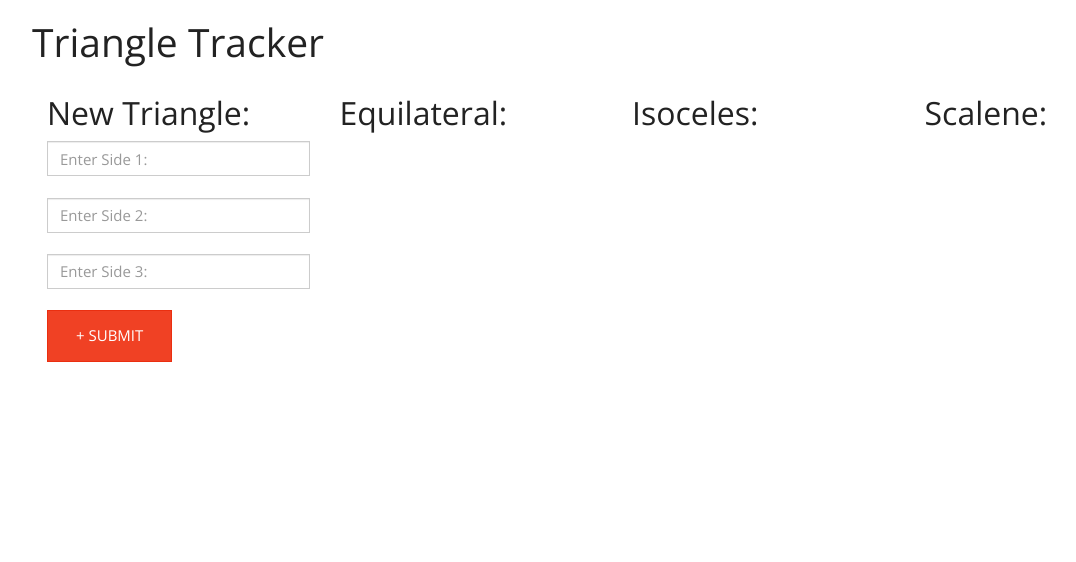
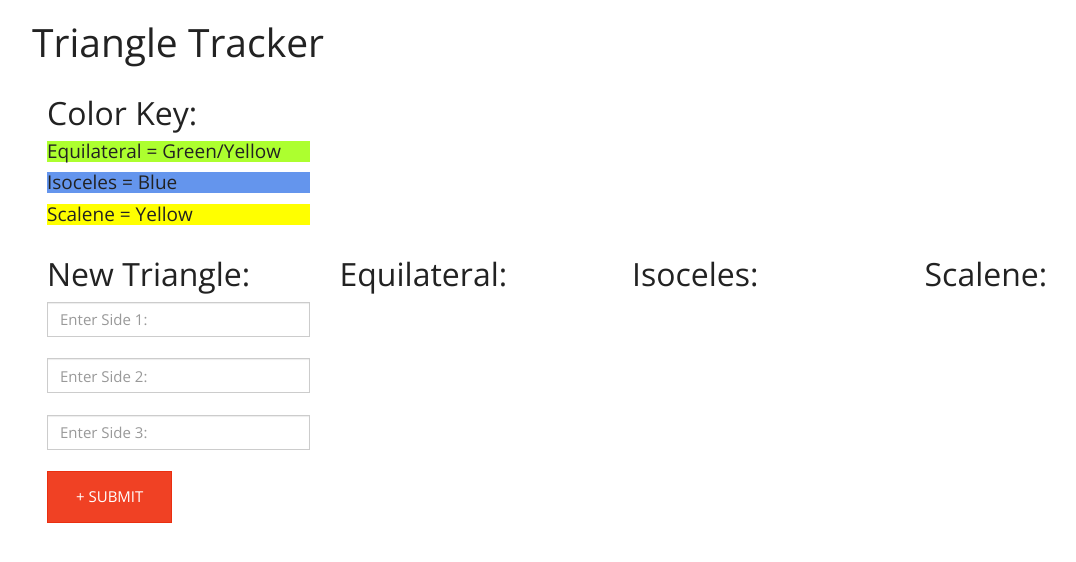
Before and after one commit to care0hlyn/triangle-assessment, a plain HTML site: page index.html in a window 1280 px wide. Shown: the whole page, without its empty margins (23-1099 px from the left). Drawn offline with nearby package versions, Linux system fonts and the light colour scheme.

Commit message:
Third commit, CSS skeleton built for color keys

```diff
--- a/css/styles.css
+++ b/css/styles.css
@@ -0,0 +1,11 @@
+#green-yellow {
+  background-color: GreenYellow;
+}
+
+#blue {
+  background-color: CornFlowerBlue;
+}
+
+#yellow {
+  background-color: yellow;
+}
--- a/index.html
+++ b/index.html
@@ -12,6 +12,21 @@
 
      <div class="row">
       <h1>Triangle Tracker</h1>
+
+
+      <div class="col-md-3">
+        <h2>Color Key:</h2>
+        <div class="green">
+        <h4 id="green-yellow">Equilateral = Green/Yellow</h4>
+        </div> <!--this is the div for the red-->
+        <div class="blue">
+        <h4 id="blue">Isoceles = Blue</h4>
+        </div> <!--this is the div for the blue-->
+        <div class="yellow">
+        <h4 id="yellow">Scalene = Yellow</h4>
+        </div> <!--this is the div for the red-->
+      </div><!--this is the div for the color col-->
+
       </div><!--this is the div for the first row-->
 
       <div class="row">
--- a/js/scripts.js
+++ b/js/scripts.js
@@ -4,27 +4,6 @@
 
 
 
-
-
-
-
-  // var triangle = { sideOne: side1,
-  //                   sideTwo: side2,
-  //                   sideThree: side3,
-  //                   calc: function () {
-  //                 if ((((this.sideOne + this.sideTwo) < this.sideThree) || ((this.sideTwo + this.sideThree) < this.sideOne) || ((this.sideThree + this.sideTwo) < this.sideOne))) {
-  //                 return "NOT A TRIANGLE";
-  //               } else if (this.sideOne === this.sideTwo && this.sideOne === this.sideThree) {
-  //                 return "EQUILATERAL";
-  //               } else if (this.sideOne === this.sideThree || this.sideTwo === this.sideOne || this.sideThree === this.sideTwo) {
-  //                 return "ISOCELES";
-  //               } else if ((this.sideOne !== this.sideTwo && this.sideOne !== this.sideThree) && (this.sideTwo !== this.sideThree)) {
-  //                 return "SCALENE";
-  //               } else {
-  //                 return false;
-  //               }
-  //               }
-  //             }
 
 
 $(document).ready(function(){
@@ -57,34 +36,14 @@ var triangle = { sideOne: side1,
 
 
 
- // var triangle = { sideOne: side1,
-//                  sideTwo: side2,
-//                  sideThree: side3,
-//                  type: function () {
-//                  if (((this.sideOne + this.sideTwo) < this.sideThree) || ((this.sideTwo + this.sideThree) < this.sideOne) || ((this.sideOne + this.sideThree) < this.sideTwo)) {
-//                   if ((this.sideOne === this.sideTwo) && (this.sideOne === this.sideThree)) {
-//                     return "EQUILATERAL";
-//                   } else if (this.sideOne === this.sideTwo || this.sideOne === this.sideThree || this.sideTwo === this.sideThree || this.sideTwo) {
-//                     return "ISOCELES";
-//                   } else if ((this.sideOne !== this.sideTwo) && (this.sideTwo !== this.sideThree) && (this.sideTwo !== this.sideThree)) {
-//                     return "SCALENE";
-//                   } else {
-//                     return false;
-//                     } // ending bracket for the nested IF statement
-//                   } // ending bracket for the first IF statement
-//                  } // ending bracket for the function
-//               } // ending bracket for the entire object
-
-
-
     if (triangle.type() === "NOT A TRIANGLE") {
       alert("Not a triangle!");
     } else if(triangle.type() === "EQUILATERAL") {
-      return $('#equal').append("<li>" + side1 + side2 + side3 + "</li>");
+      return $('#equal').append("<li>" + side1 + ", " + side2 + ", " + side3 + "</li>");
     } else if(triangle.type() === "ISOCELES") {
-      return $('#two-sides').append("<li>" + side1 + side2 + side3 + "</li>");
+      return $('#two-sides').append("<li>" + side1 + ", " + side2 + ", " + side3 + "</li>");
     } else if (triangle.type() === "SCALENE") {
-      return $("#none").append("<li>" + side1 + side2 + side3 + "</li>")
+      return $("#none").append("<li>" + side1 + ", " + side2 + ", " + side3 + "</li>")
     } else {
       return false;
     }
```
